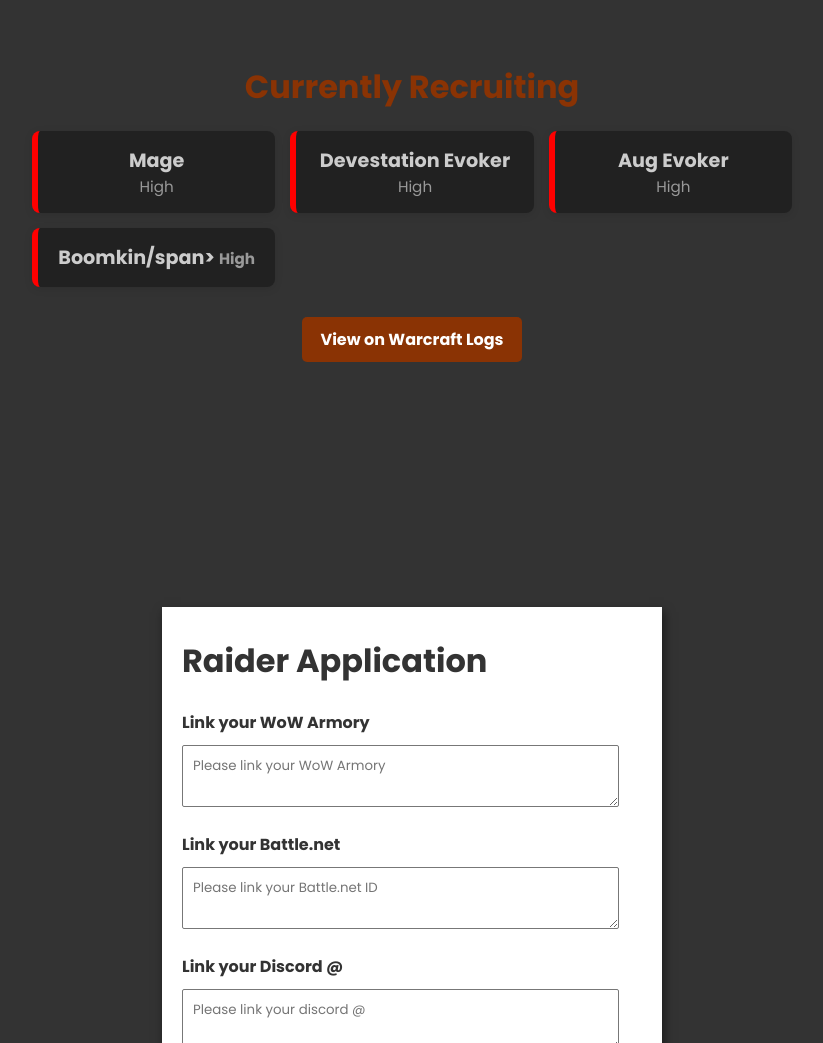
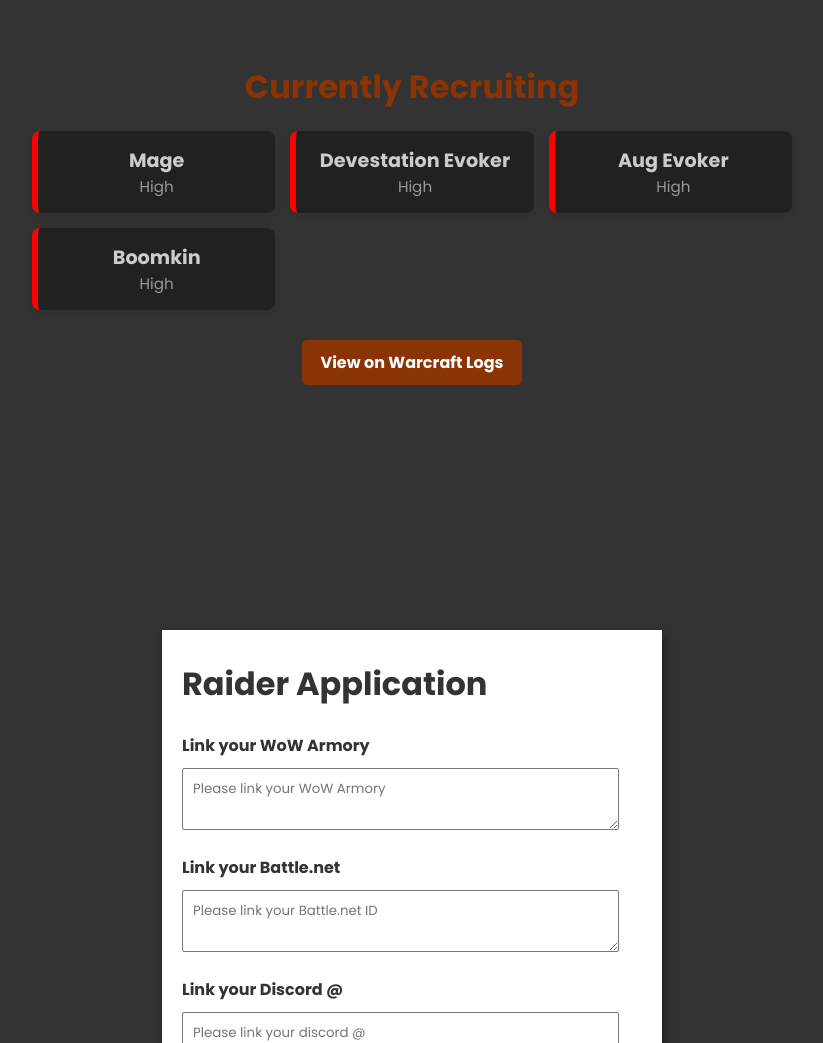
Before and after one commit to dillon-porter/guild-website, a website: page public/index.html in a window 1280 px wide. Shown: the part 4657-5700 px from the top of the page, without its empty margins (228-1051 px from the left). Drawn offline with nearby package versions, Linux system fonts and the light colour scheme.

Commit message:
Update guild page

```diff
--- a/public/index.html
+++ b/public/index.html
@@ -222,7 +222,7 @@
                 <span class="need-level">High</span>
             </div>
             <div class="recruitment-class high">
-                <span class="class-name">Boomkin/span>
+                <span class="class-name">Boomkin</span>
                 <span class="need-level">High</span>
             </div>
         </div>
```
